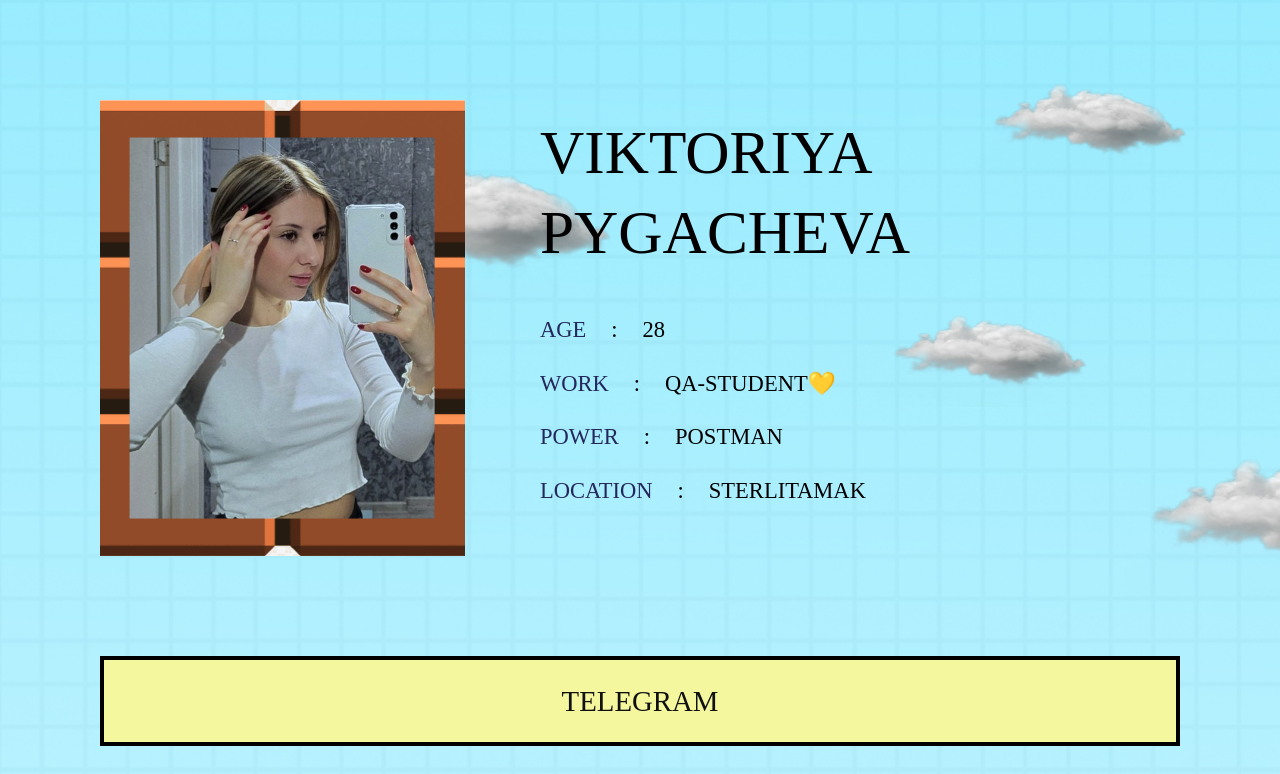
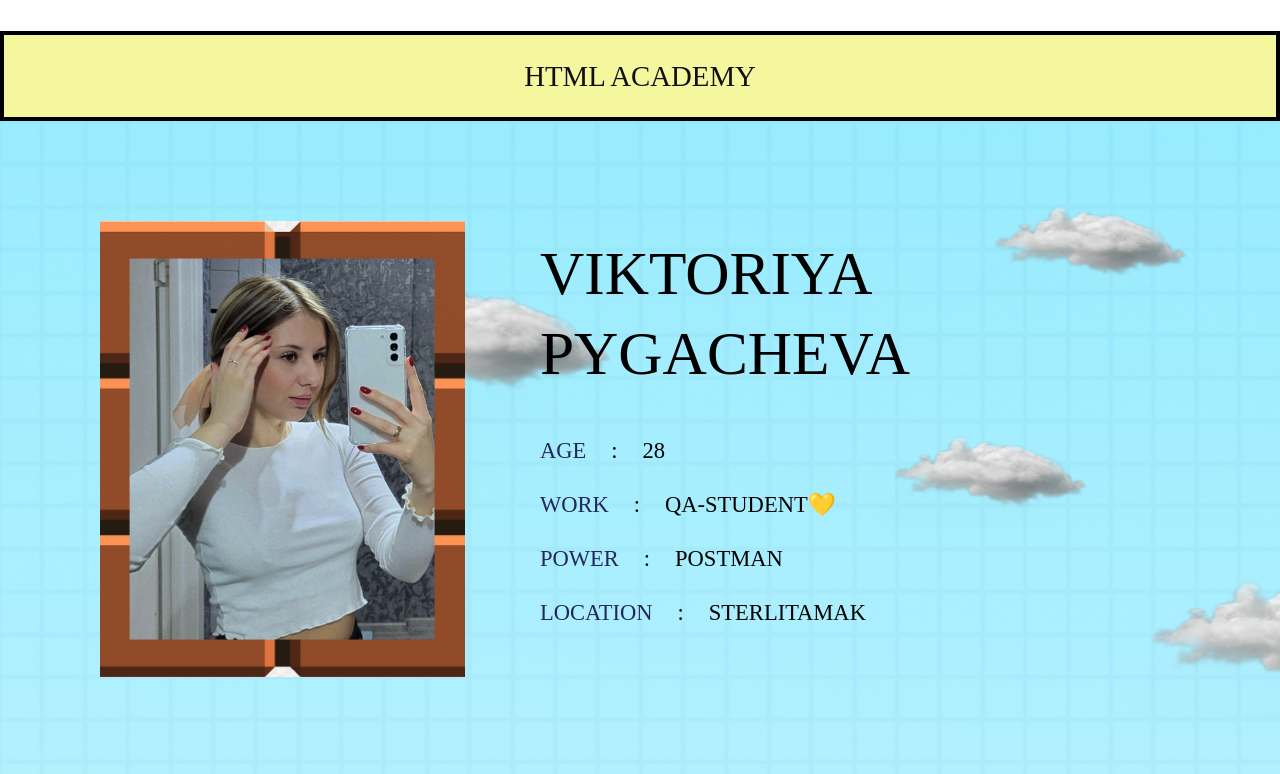
Before and after one commit to VikaPygacheva/-HTML-CSS, a plain HTML site: page index.html in a window 1280 px wide. Shown: the top 774 px of the page. Drawn offline with Linux system fonts and the light colour scheme; files whose address does not match are found by name.

Commit message:
Update index.html

```diff
--- a/index.html
+++ b/index.html
@@ -1,7 +1,9 @@
 <!doctype html>
 <html lang="ru">
 
-<head>
+<a href="https://supervika.ru">HTML Academy</a>
+
+   <head>
    <!-- Название страницы, которое отображается в верху вкладки браузера -->
    <title>Super Vika</title>
    <meta http-equiv="Content-type" content="text/html;charset=UTF-8" />
```
